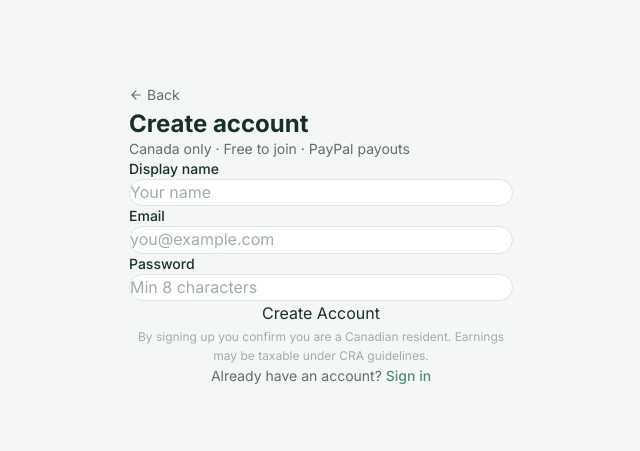
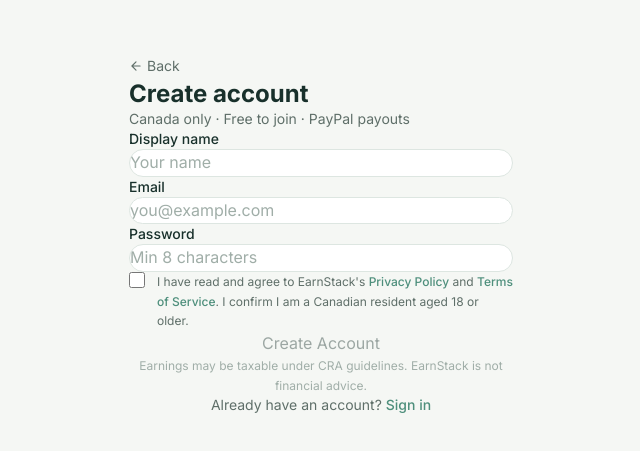
Before and after one commit to Lupeys/Earn-Stack-App, a React (Vite) app in the folder frontend/: page /register in a window 1280 px wide. Shown: the part 165-616 px from the top of the page, without its empty margins (319-959 px from the left). Built offline with nearby package versions, Linux system fonts and the light colour scheme; no server answers.

Commit message:
feat(Register): add active consent checkbox for Privacy Policy + Terms (TheoremReach go-live requirement)

```diff
--- a/frontend/src/pages/Register.tsx
+++ b/frontend/src/pages/Register.tsx
@@ -7,11 +7,16 @@
   const [displayName, setDisplayName] = useState("");
   const [email, setEmail] = useState("");
   const [password, setPassword] = useState("");
+  const [consent, setConsent] = useState(false);
   const [error, setError] = useState("");
   const [loading, setLoading] = useState(false);
 
   async function handleSubmit(e: React.FormEvent) {
     e.preventDefault();
+    if (!consent) {
+      setError("You must agree to the Privacy Policy and Terms of Service to continue.");
+      return;
+    }
     setError("");
     setLoading(true);
     try {
@@ -28,12 +33,17 @@
     <div className="min-h-screen bg-[var(--background)] flex items-center justify-center px-4">
       <div className="w-full max-w-sm">
         <div className="mb-8">
-          <Link to="/" className="text-sm text-[var(--foreground-muted)] hover:text-[var(--foreground)] transition-colors inline-flex items-center gap-1">
-            <svg width="14" height="14" viewBox="0 0 24 24" fill="none" stroke="currentColor" strokeWidth="2" strokeLinecap="round" strokeLinejoin="round"><path d="M19 12H5M12 5l-7 7 7 7"/></svg>
+          <Link
+            to="/"
+            className="text-sm text-[var(--foreground-muted)] hover:text-[var(--foreground)] transition-colors inline-flex items-center gap-1"
+          >
+            <svg width="14" height="14" viewBox="0 0 24 24" fill="none" stroke="currentColor" strokeWidth="2" strokeLinecap="round" strokeLinejoin="round">
+              <path d="M19 12H5M12 5l-7 7 7 7"/>
+            </svg>
             Back
           </Link>
           <h1 className="text-2xl font-bold mt-5 mb-1">Create account</h1>
-          <p className="text-sm text-[var(--foreground-muted)]">Canada only · Free to join · PayPal payouts</p>
+          <p className="text-sm text-[var(--foreground-muted)]">Canada only &middot; Free to join &middot; PayPal payouts</p>
         </div>
 
         <form onSubmit={handleSubmit} className="space-y-4">
@@ -44,8 +54,11 @@
           )}
 
           <div>
-            <label className="block text-sm font-medium mb-1.5">Display name</label>
+            <label className="block text-sm font-medium mb-1.5" htmlFor="displayName">
+              Display name
+            </label>
             <input
+              id="displayName"
               type="text"
               value={displayName}
               onChange={(e) => setDisplayName(e.target.value)}
@@ -57,8 +70,11 @@
           </div>
 
           <div>
-            <label className="block text-sm font-medium mb-1.5">Email</label>
+            <label className="block text-sm font-medium mb-1.5" htmlFor="email">
+              Email
+            </label>
             <input
+              id="email"
               type="email"
               value={email}
               onChange={(e) => setEmail(e.target.value)}
@@ -70,8 +86,11 @@
           </div>
 
           <div>
-            <label className="block text-sm font-medium mb-1.5">Password</label>
+            <label className="block text-sm font-medium mb-1.5" htmlFor="password">
+              Password
+            </label>
             <input
+              id="password"
               type="password"
               value={password}
               onChange={(e) => setPassword(e.target.value)}
@@ -83,18 +102,49 @@
             />
           </div>
 
+          {/* Active consent checkbox — required by TheoremReach go-live checklist */}
+          <div className="flex items-start gap-3 pt-1">
+            <input
+              id="consent"
+              type="checkbox"
+              checked={consent}
+              onChange={(e) => setConsent(e.target.checked)}
+              className="mt-0.5 h-4 w-4 flex-shrink-0 rounded border border-[var(--border)] accent-[var(--primary)] cursor-pointer"
+            />
+            <label htmlFor="consent" className="text-xs text-[var(--foreground-muted)] leading-relaxed cursor-pointer">
+              I have read and agree to EarnStack's{" "}
+              <Link
+                to="/privacy"
+                target="_blank"
+                rel="noopener noreferrer"
+                className="text-[var(--primary)] hover:underline font-medium"
+              >
+                Privacy Policy
+              </Link>{" "}
+              and{" "}
+              <Link
+                to="/terms"
+                target="_blank"
+                rel="noopener noreferrer"
+                className="text-[var(--primary)] hover:underline font-medium"
+              >
+                Terms of Service
+              </Link>.
+              I confirm I am a Canadian resident aged 18 or older.
+            </label>
+          </div>
+
           <button
             type="submit"
-            disabled={loading}
-            className="w-full py-3 rounded-xl bg-[var(--primary)] text-white font-semibold hover:bg-[var(--primary-hover)] disabled:opacity-50 transition-colors"
+            disabled={loading || !consent}
+            className="w-full py-3 rounded-xl bg-[var(--primary)] text-white font-semibold hover:bg-[var(--primary-hover)] disabled:opacity-40 disabled:cursor-not-allowed transition-colors"
           >
             {loading ? "Creating account…" : "Create Account"}
           </button>
         </form>
 
         <p className="text-xs text-[var(--foreground-faint)] text-center mt-4 leading-relaxed">
-          By signing up you confirm you are a Canadian resident.
-          Earnings may be taxable under CRA guidelines.
+          Earnings may be taxable under CRA guidelines. EarnStack is not financial advice.
         </p>
 
         <p className="text-center text-sm text-[var(--foreground-muted)] mt-4">
```
